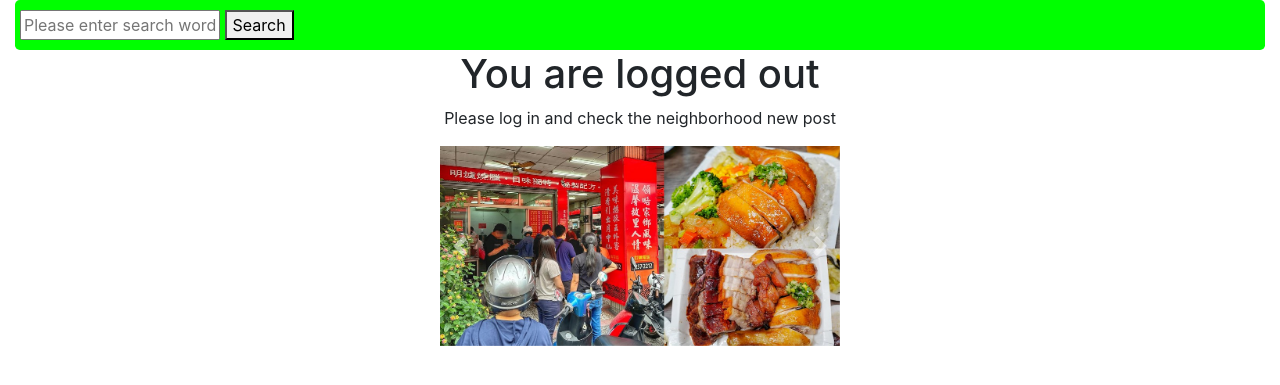
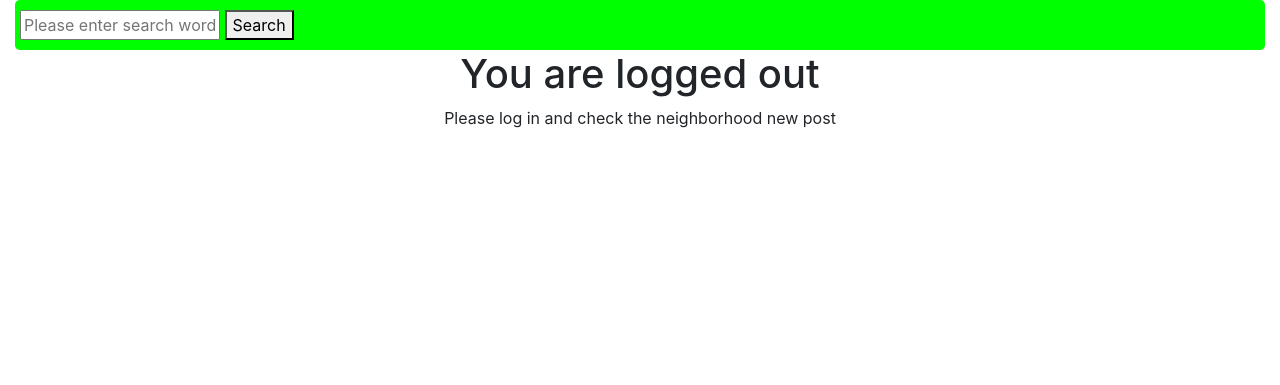
Before and after one commit to shenmedongdong/web_final_project, a Django app: page /blog/search/ in a window 1280 px wide. Shown: the top 385 px of the page. Run offline with Django 4.2, Linux system fonts and the light colour scheme.

Commit message:
Revert "002"
This reverts commit efd0970ec902ce3693753907ec7064afd015f2d3.

```diff
--- a/blog/templates/home.html
+++ b/blog/templates/home.html
@@ -25,26 +25,6 @@
         .search-input{
             width: 200px;
         }
-
-        #myCarousel .carousel-control-prev, #myCarousel .carousel-control-next {
-            width: auto;
-            padding: 0;
-            transform: translateY(-50%);
-            top: 50%;
-            bottom: auto;
-            background-color: transparent;
-            color: white;
-            font-size: 2rem;
-        }
-
-        #myCarousel .carousel-control-prev {
-            left: 10;
-        }
-
-        #myCarousel .carousel-control-next {
-            right: 10;
-        }
-
     </style>
 
     {% block extraCSS %}
@@ -68,40 +48,5 @@
     <center>
         <h1>You are logged out</h1>
         <p>Please log in and check the neighborhood new post</p>
-
-        <div id="myCarousel" class="carousel slide" data-ride="carousel">
-            <!-- 슬라이드 항목 -->
-            <div class="carousel-inner" style="width: 400px; height: 200px;">
-                <div class="carousel-item active">
-                    <a href="https://mercury0314.pixnet.net/blog/post/571824360-%e9%a6%99%e6%b8%af%e5%90%89%e4%bb%95%e7%87%92%e8%87%98">
-                        <img src="/media/popular_1.jpg" alt="slide 1" style="width: 100%; height: 100%; object-fit: cover;">
-                    </a>
-                </div>
-                <div class="carousel-item" style="width: 400px; height: 200px;">
-                    <a href="https://sai083.pixnet.net/blog/post/356176546-%e7%8b%82%e4%b8%80%e9%8d%8b-%e6%96%b0%e5%8f%b0%e5%bc%8f%e7%81%ab%e9%8d%8b%ef%bd%9c%e6%96%b0%e5%8c%97%e7%be%8e%e9%a3%9f%ef%bd%9c">
-                        <img src="/media/popular_2.jpg" alt="slide 2" style="width: 100%; height: 100%; object-fit: cover;">
-                    </a>
-                </div>
-                <div class="carousel-item" style="width: 400px; height: 200px;">
-                    <a href="https://buy3943.pixnet.net/blog/post/79552054-%E5%8F%B0%E5%8C%97%E7%BE%8E%E9%A3%9F%EF%BD%9C%E6%9D%BE%E5%B1%B1%E5%8D%80%E5%B7%B7%E5%BC%84%E7%BE%8E%E9%A3%9F~pa-pa-rice-%E7%BE%A9%E5%A4%A7%E5%88%A9%E7%87%89">
-                        <img src="/media/popular_3.jpg" alt="slide 3" style="width: 100%; height: 100%; object-fit: cover;">
-                    </a>
-                </div>
-                <!-- 이전/다음 버튼 -->
-                <a class="carousel-control-prev" href="#myCarousel" role="button" data-slide="prev">
-                    <span class="carousel-control-prev-icon" aria-hidden="true"></span>
-                    <span class="sr-only">이전</span>
-                </a>
-                <a class="carousel-control-next" href="#myCarousel" role="button" data-slide="next">
-                    <span class="carousel-control-next-icon" aria-hidden="true"></span>
-                    <span class="sr-only">다음</span>
-                </a>
-        </div>
-            </div>
-        </div>
-
-
-
     </center>
-
 </html>
--- a/final_project/urls.py
+++ b/final_project/urls.py
@@ -26,6 +26,3 @@ urlpatterns = [
     path('blog/search/', include('blog.urls')),
     path("", RedirectView.as_view(url="/blog/", permanent=True)), # only input 127.0.0.1:8000 -> 127.0.0.1:8000/blog
 ] + static(settings.STATIC_URL, document_root=settings.STATIC_ROOT) # for media
-
-if settings.DEBUG:
-    urlpatterns += static(settings.MEDIA_URL, document_root=settings.MEDIA_ROOT)
```
Also changed, not shown: blog/templates/search.html (deleted, +0 -18 lines), media/popular_1.jpg (deleted), media/popular_2.jpg (deleted), media/popular_3.jpg (deleted).
